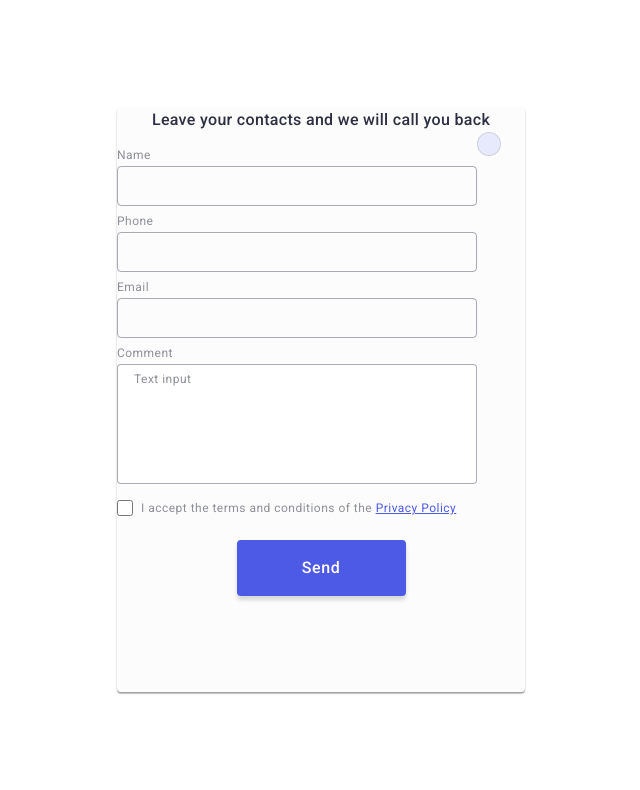
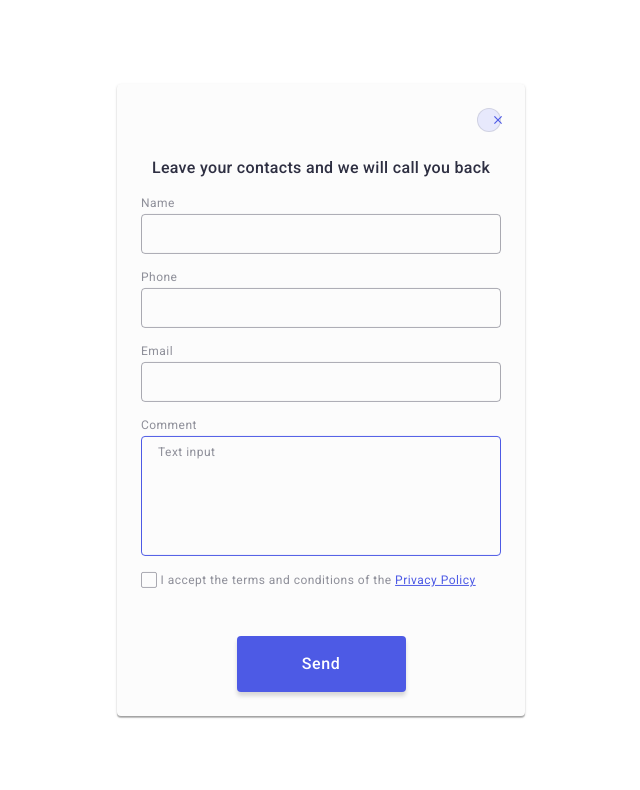
Before and after one commit to ArsenShulika/goit-markup-hw-05, a plain HTML site: page index.html in a window 1280 px wide. Shown: the top 790 px of the page, without its empty margins (319-959 px from the left). Drawn offline with nearby package versions, Linux system fonts and the light colour scheme.

Commit message:
add changes

```diff
--- a/css/styles.css
+++ b/css/styles.css
@@ -552,6 +552,12 @@ img {
   border-radius: 50%;
 }
 
+.form-footer-container {
+  display: flex;
+  flex-direction: row;
+  gap: 24px;
+}
+
 .footer-text {
   display: flex;
   flex-direction: row;
@@ -567,13 +573,14 @@ img {
 
 .footer-form {
   display: flex;
+  gap: 24px;
 }
 
 
 .footer-label {
   display: flex;
   flex-direction: row;
-  gap: 24px;
+
 }
 
 .footer-input {
@@ -654,6 +661,7 @@ img {
   transform: translate(-50%, -50%) scale(1);
   width: 408px;
   min-height: 584px;
+  padding: 72px 24px 24px 24px;
   background-color: #fcfcfc;
   box-shadow: 0px 1px 1px rgba(0, 0, 0, 0.14),
     0px 1px 3px rgba(0, 0, 0, 0.12),
@@ -682,12 +690,19 @@ img {
 .kreuz-btn:hover {
   background-color: #404bbf;
   border: none;
+  fill: #ffffff;
 }
 
 .kreuz-btn:focus {
   background-color: #404bbf;
   border: none;
+  fill: #ffffff;
 }
+
+.svg-input-icon {
+  transition: fill 250ms cubic-bezier(0.4, 0, 0.2, 1);
+}
+
 
 
 .contact-form-text {
@@ -704,13 +719,6 @@ img {
 .input-form-container {
   margin-bottom: 8px;
 
-}
-
-.container-label {
-  display: block;
-  flex-direction: column;
-  justify-content: center;
-  align-items: center;
 }
 
 .contact-label {
@@ -741,7 +749,8 @@ img {
   font-weight: 400;
   line-height: 1.16;
   letter-spacing: 0.04em;
-  padding: 8px 16px;
+  padding-left: 38px;
+  outline: transparent;
   border-radius: 4px;
   border: 1px solid rgba(46, 47, 66, 0.40);
   margin-bottom: 8px;
@@ -761,27 +770,39 @@ img {
   transition: fill 250ms cubic-bezier(0.4, 0, 0.2, 1);
 }
 
+.svg-input-icon {
+  fill: #4D5AE5;
+}
+
 .svg-input-icon:focus {
   border-color: #4D5AE5;
   fill: #4D5AE5;
 }
 
+.input-form-container {
+  margin-bottom: 16px
+}
+
 .contact-textarea-input {
   display: flex;
-  width: 360px;
+  width: 100%;
   height: 120px;
+  background-color: transparent;
   color: rgba(46, 47, 66, 0.40);
   font-family: Roboto;
   font-size: 12px;
   font-weight: 400;
-  line-height: 1.16;
-  resize: unset;
+  line-height: 1.17;
+  resize: none;
+  padding: 8px 16px;
+  outline: transparent;
   letter-spacing: 0.04em;
   border-radius: 4px;
   margin-bottom: 16px;
   padding: 8px 16px;
   border: 1px solid rgba(46, 47, 66, 0.40);
-
+  transition: border-color 250ms cubic-bezier(0.4, 0, 0.2, 1);
+  border-color: #4D5AE5;
 }
 
 .contact-textarea-input::placeholder {
@@ -791,6 +812,7 @@ img {
 
 
 .form-checkbox-container {
+  margin-bottom: 24px;
   display: flex;
   flex-direction: row;
 
@@ -805,15 +827,27 @@ img {
   height: 16px;
 }
 
-.form-text {
+.form-text-policy {
   display: block;
   color: #8E8F99;
   margin-bottom: 24px;
   font-family: Roboto;
   font-size: 12px;
   font-weight: 400;
-  line-height: 1.16;
+  line-height: 1.1;
   letter-spacing: 0.04em;
+}
+
+.checkbox {
+  display: inline-flex;
+  align-items: center;
+  fill: transparent;
+  width: 16px;
+  height: 16px;
+  border: 1px solid rgba(46, 47, 66, 0.4);
+  border-radius: 2px;
+  transition: background-color 250ms cubic-bezier(0.4, 0, 0.2, 1), border 250ms cubic-bezier(0.4, 0, 0.2, 1), fill 250ms cubic-bezier(0.4, 0, 0.2, 1);
+
 }
 
 .policy-link {
@@ -827,9 +861,10 @@ img {
 }
 
 .form-btn {
-  display: flex;
+  display: block;
+  font-family: "Roboto", sans-serif;
   color: #FFF;
-  width: 169px;
+  min-width: 169px;
   height: 56px;
   align-content: center;
   justify-content: center;
@@ -843,5 +878,6 @@ img {
   margin: 0 auto;
   border-radius: 4px;
   background-color: #4D5AE5;
+  transition: background-color 250ms cubic-bezier(0.4, 0, 0.2, 1);
   box-shadow: 0px 4px 4px 0px rgba(0, 0, 0, 0.15);
 }
--- a/index.html
+++ b/index.html
@@ -489,8 +489,8 @@
     <div class="modal-bg-form">
       <div class="modalwindow-container">
         <button class="kreuz-btn" type="button">
-          <svg>
-            <use></use>
+          <svg class="svg-input-icon" width="8px" height="8px">
+            <use href="./images/sprite-icons.svg#icon-close"></use>
           </svg>
         </button>
         <p class="contact-form-text">
@@ -498,52 +498,65 @@
         </p>
         <form>
           <div class="input-form-container">
-            <label class="contact-label" for="user_name">Name</label>
+            <label class="contact-label" for="user-name">Name</label>
             <div class="input-container">
-              <input class="contact-input" type="text" id="user_name" />
+              <input
+                class="contact-input"
+                name="user-name"
+                type="text"
+                id="user_name"
+              />
               <svg class="svg-input-icon" width="18" height="24">
                 <use href=""></use>
               </svg>
             </div>
           </div>
           <div class="input-form-container">
-            <label class="contact-label" for="user_phone">Phone</label>
+            <label class="contact-label" for="user-phone">Phone</label>
             <div class="input-container">
-              <input class="contact-input" type="text" id="user_phone" />
+              <input class="contact-input" type="text" id="user-phone" />
               <svg class="svg-input-icon" width="18" height="24">
                 <use href=""></use>
               </svg>
             </div>
           </div>
           <div class="input-form-container">
-            <label class="contact-label" for="user_email">Email</label>
+            <label class="contact-label" for="user-email">Email</label>
             <div class="input-container">
-              <input class="contact-input" type="text" id="user_email" />
+              <input class="contact-input" type="text" id="user-email" />
               <svg class="svg-input-icon" width="18" height="24">
                 <use href=""></use>
               </svg>
             </div>
           </div>
           <div class="input-form-container">
-            <label class="contact-label" for="user_email">Comment</label>
-            <div class="input-container">
-              <textarea
-                class="contact-textarea-input"
-                name="comment"
-                rows="5"
-                placeholder="Text input"
-              ></textarea>
-            </div>
+            <label class="contact-label" for="user-comment">Comment</label>
+            <textarea
+              class="contact-textarea-input"
+              id="user-comment"
+              name="user-comment"
+              rows="5"
+              placeholder="Text input"
+            ></textarea>
           </div>
 
           <div class="form-checkbox-container">
-            <label class="contact-checkbox"
-              ><input class="contact-checkbox" type="checkbox"
-            /></label>
-            <p class="form-text">
+            <input
+              class="visually-hidden"
+              type="checkbox"
+              id="user-privacy"
+              value="true"
+              name="user-privacy"
+            />
+            <label class="form-text-policy" for="user-privacy">
+              <span class="checkbox">
+                <svg width="10" height="8">
+                  <use href="./images/sprite-icons.svg#icon-Vector"></use>
+                </svg>
+              </span>
               I accept the terms and conditions of the
               <a class="policy-link" href="">Privacy Policy</a>
-            </p>
+            </label>
           </div>
           <button class="form-btn" type="button">Send</button>
         </form>
```
